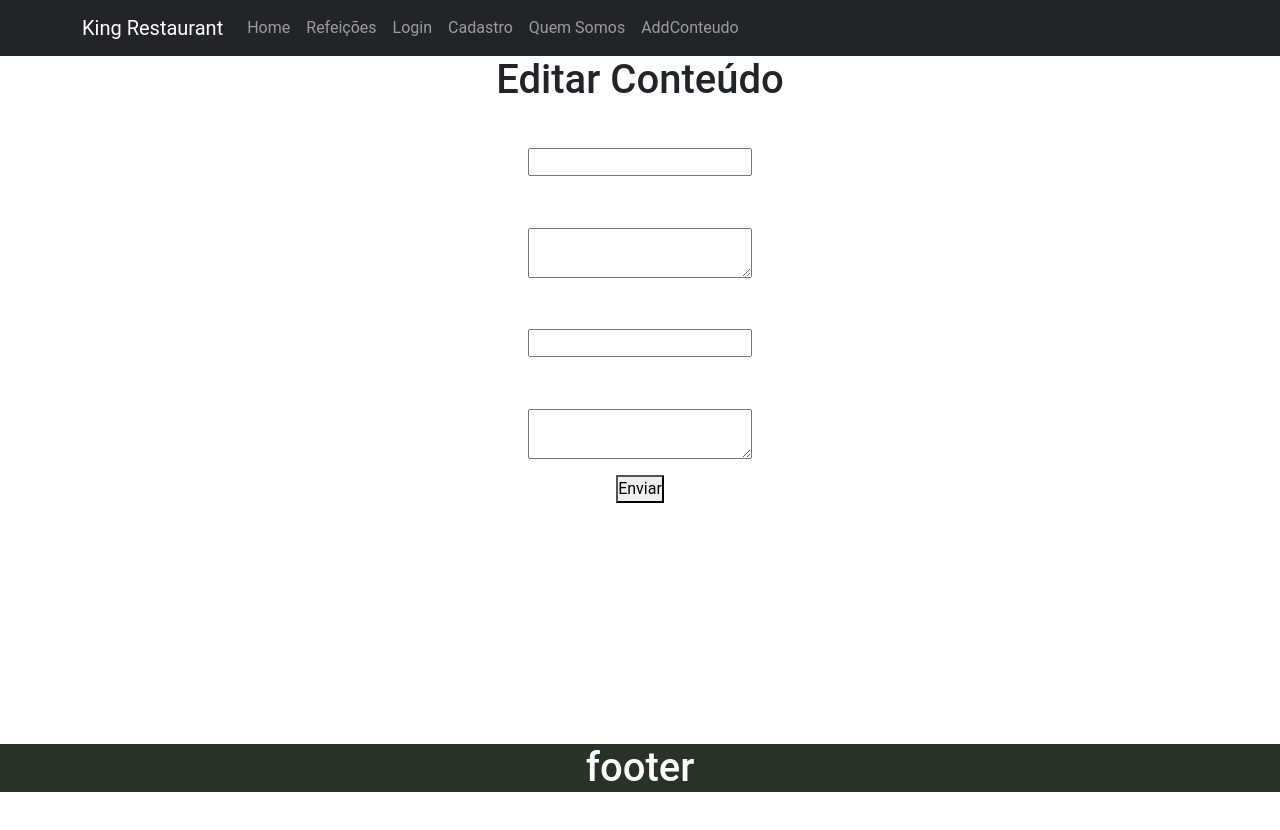
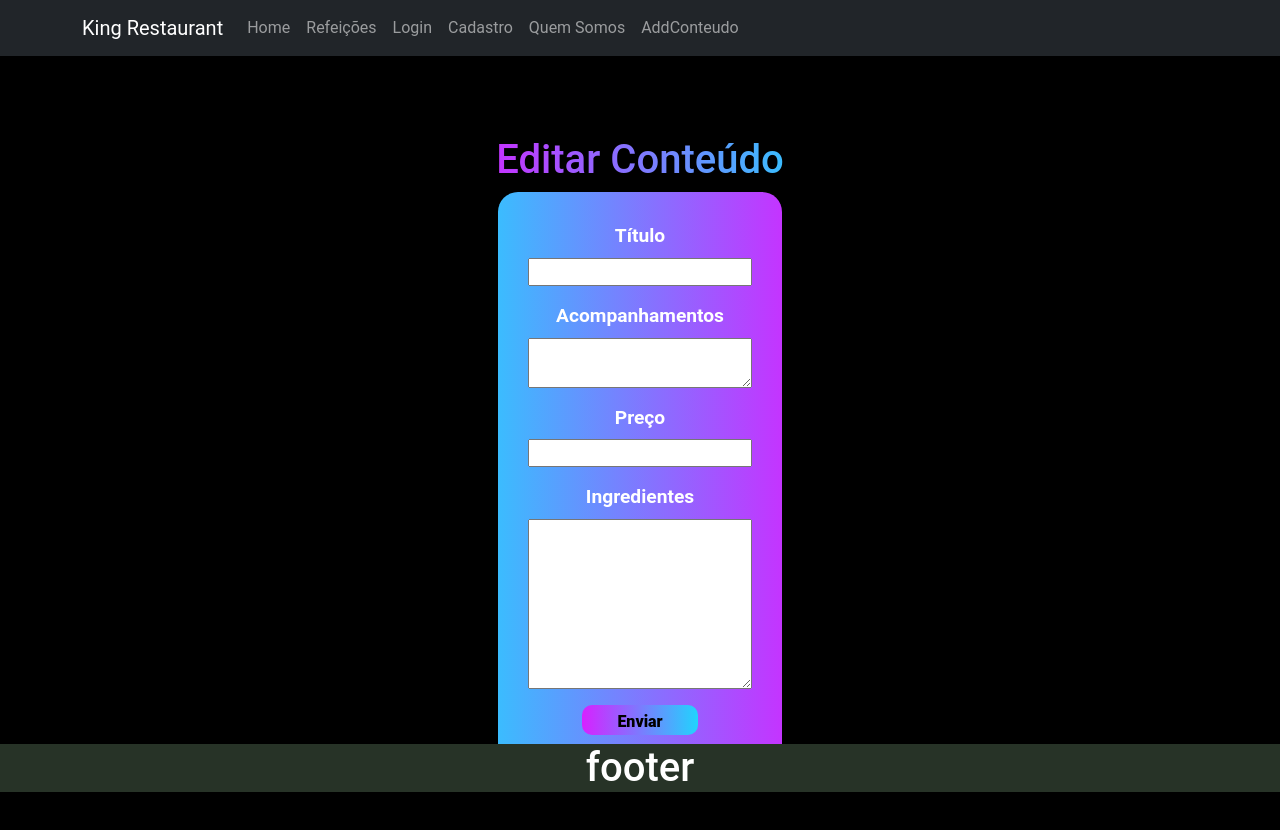
Before and after one commit to Ricardopgm/projeto-3, a React (Create React App) app: page /Edicao/1 in a window 1280 px wide. Shown: the top 830 px of the page. Before the commit the page ends 800 px from the top, so only its background shows below. Built offline with nearby package versions, Linux system fonts and the light colour scheme; no server answers.

Commit message:
Página de Editar e Adicionar alterada.
Coloquei o frontEnd completo da página de Adicionar Conteúdo e Editar Conteúdo.

```diff
--- a/src/pages/AddConteudo/AddConteudo.module.css
+++ b/src/pages/AddConteudo/AddConteudo.module.css
@@ -1,3 +1,9 @@
+:root{
+    --gradient: linear-gradient(
+        to right, #c434ff, #3bbcfe
+    )
+}
+
 .cardPost{
     display: flex;
     align-items: center;
@@ -11,12 +17,35 @@
     display: flex;
     justify-content: center;
 }
-.tituloForm{
-    color: black;
+.card{
+    padding: 30px;
+    background-image: linear-gradient(to right, #3bbcfe, #c434ff);
+    border-radius: 20px;
 }
 .errorMessage{
     color: red;
 }
+/* Formulário */
+.tituloForm{
+    color: rgb(255, 255, 255);
+    font-weight: bold;
+    display: flex;
+    justify-content: center;
+}
+.formularioMae{
+    padding: 5rem 1rem 11rem 1rem;
+    color: white;
+}
+.divPai{
+    background: rgb(0, 0, 0);
+}
+.tituloAdd, .paragrafo{
+    background-image: var(--gradient);
+    background-clip: text;
+    -webkit-background-clip: text;
+    color: transparent;
+}
+/* fim formulário */
 .botao{
     height: 30px;
     border-radius: 10px;
@@ -24,7 +53,7 @@
     font-weight: 800;
     font-size: 16px;
 
-    padding: 5px 50px;
+    padding: 5px 35px;
     color:black;
     background: -webkit-linear-gradient(to left, #21d4fd , #d721ff);
     background: -o-linear-gradient(to left, #21d4fd , #d721ff);
@@ -35,12 +64,10 @@
     border-radius: 10px;
 
     cursor: pointer;
-
 }
 .btnEdit{
     display: flex;
     justify-content: center;
-
 }
 .paragrafo{
     display: flex;
--- a/src/pages/AddConteudo/Index.js
+++ b/src/pages/AddConteudo/Index.js
@@ -37,14 +37,14 @@ function AddConteudo(){
     })
 
     return(
-        <div>
+        <div className={styles.divPai}>
 
-            <main>
+            <main className={styles.formularioMae}>
                 <div className={styles.cardPost}>
-                    <h1>Adicionar Conteúdo</h1>
+                    <h1 className={styles.tituloAdd}>Adicionar Conteúdo</h1>
                     <div className="line-post"></div>
 
-                    <div className="card-body-post">
+                    <div className={styles.card}>
 
                         <form onSubmit={handleSubmit(addPost)}>
                             <div className={styles.fields}>
@@ -61,7 +61,7 @@ function AddConteudo(){
                                 <p className={styles.errorMessage}>{errors.preco?.message}</p>
 
                                 <label className={styles.tituloForm}>Ingredientes</label>
-                                <textarea type="text" name="ingredientes" {...register("ingredientes")}></textarea>
+                                <textarea rows="7" type="text" name="ingredientes" {...register("ingredientes")}></textarea>
                                 <p className={styles.errorMessage}>{errors.ingredientes?.message}</p>
 
                                 <div className={styles.btnPost}>
--- a/src/pages/Editar/Editar.js
+++ b/src/pages/Editar/Editar.js
@@ -48,31 +48,31 @@ const Editar = () => {
     <>
       <main>
         <div className={styles.cardPost}>
-            <h1>Editar Conteúdo</h1>
+            <h1 className={styles.tituloAdd}>Editar Conteúdo</h1>
             <div className="line-post"></div>
 
-            <div className="card-body-post">
+            <div className={styles.cardBody}>
 
               <form onSubmit={handleSubmit(addPost)}>
                   <div className={styles.fields}>
-                      <label>Título</label>
+                      <label className={styles.tituloForm}>Título</label>
                       <input type="text" name="nome" {...register("nome")} />
                       <p className="error-message">{errors.nome?.message}</p>
 
-                      <label>Acompanhamentos</label>
+                      <label className={styles.tituloForm}>Acompanhamentos</label>
                       <textarea type="text" name="acompanhamento" {...register("acompanhamento")}></textarea>
                       <p className="error-message">{errors.acompanhamento?.message}</p>
 
-                      <label>Preço</label>
+                      <label className={styles.tituloForm}>Preço</label>
                       <input type="text" name="preco" {...register("preco")} ></input>
                       <p className="error-message">{errors.preco?.message}</p>
 
-                      <label>Ingredientes</label>
-                      <textarea type="text" name="ingredientes" {...register("ingredientes")}></textarea>
+                      <label className={styles.tituloForm}>Ingredientes</label>
+                      <textarea rows="7" type="text" name="ingredientes" {...register("ingredientes")}></textarea>
                       <p className="error-message">{errors.ingredientes?.message}</p>
 
                       <div className={styles.btnPost}>
-                        <button type="submit">Enviar</button>
+                        <button className={styles.botao} type="submit">Enviar</button>
                       </div>
                   </div>
               </form>
--- a/src/pages/Editar/Editar.module.css
+++ b/src/pages/Editar/Editar.module.css
@@ -2,6 +2,9 @@
     display: flex;
     align-items: center;
     flex-direction: column;
+    background: rgb(0, 0, 0);
+    color: white;
+    padding: 5rem 0 21rem 0;
 }
 .fields{
     display: flex;
@@ -11,3 +14,39 @@
     display: flex;
     justify-content: center;
 }
+.tituloForm{
+    color: rgb(255, 255, 255);
+    font-weight: bold;
+    display: flex;
+    justify-content: center;
+}
+.cardBody{
+    padding: 30px;
+    background-image: linear-gradient(to right, #3bbcfe, #c434ff);
+    border-radius: 20px;
+}
+.botao{
+    height: 30px;
+    border-radius: 10px;
+
+    font-weight: 800;
+    font-size: 16px;
+
+    padding: 5px 35px;
+    color:black;
+    background: -webkit-linear-gradient(to left, #21d4fd , #d721ff);
+    background: -o-linear-gradient(to left, #21d4fd , #d721ff);
+    background: -moz-linear-gradient(to left, #21d4fd , #d721ff);
+    background: linear-gradient(to left, #21d4fd , #d721ff);
+
+    border: 0;
+    border-radius: 10px;
+
+    cursor: pointer;
+}
+.tituloAdd{
+    background-image: var(--gradient);
+    background-clip: text;
+    -webkit-background-clip: text;
+    color: transparent;
+}
```
